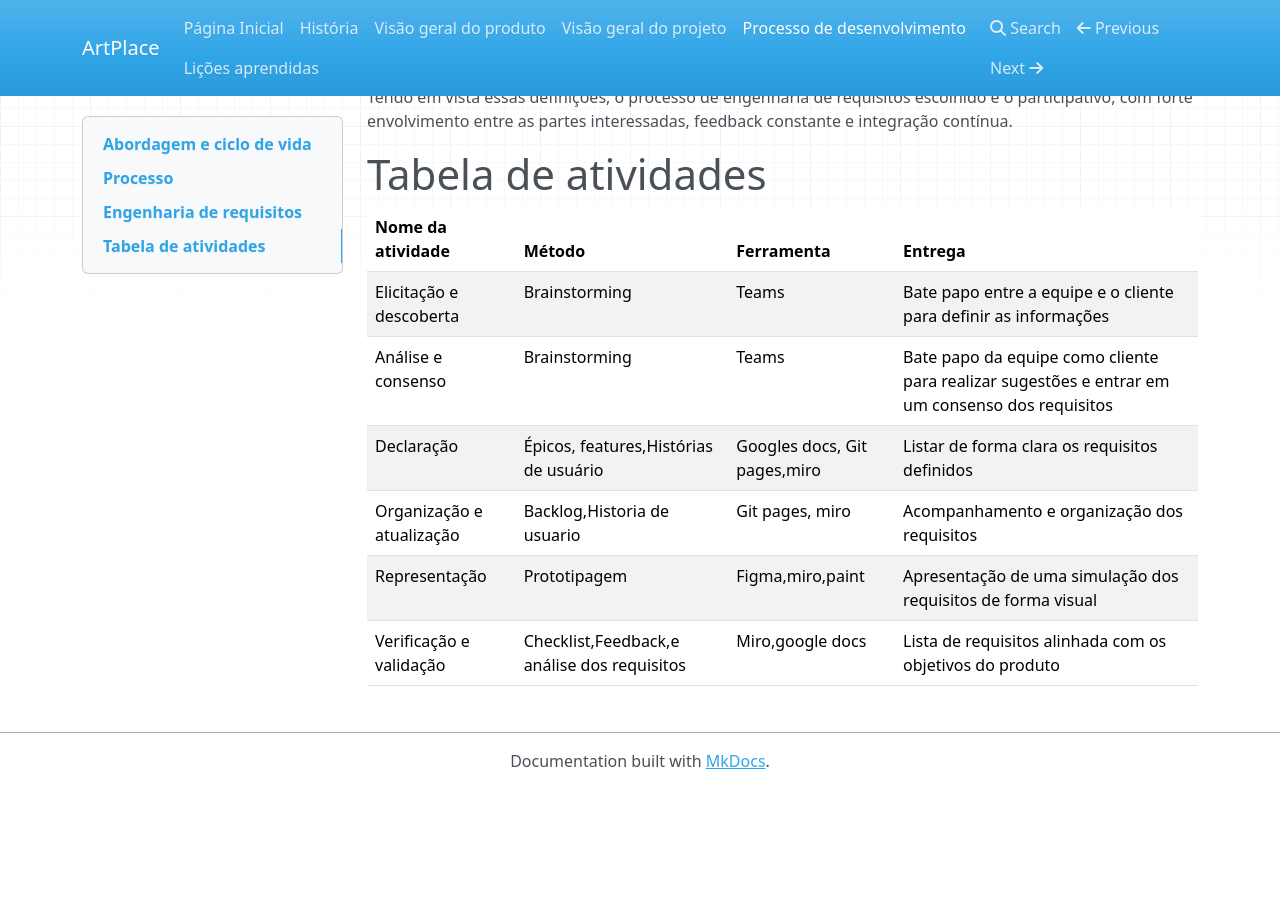
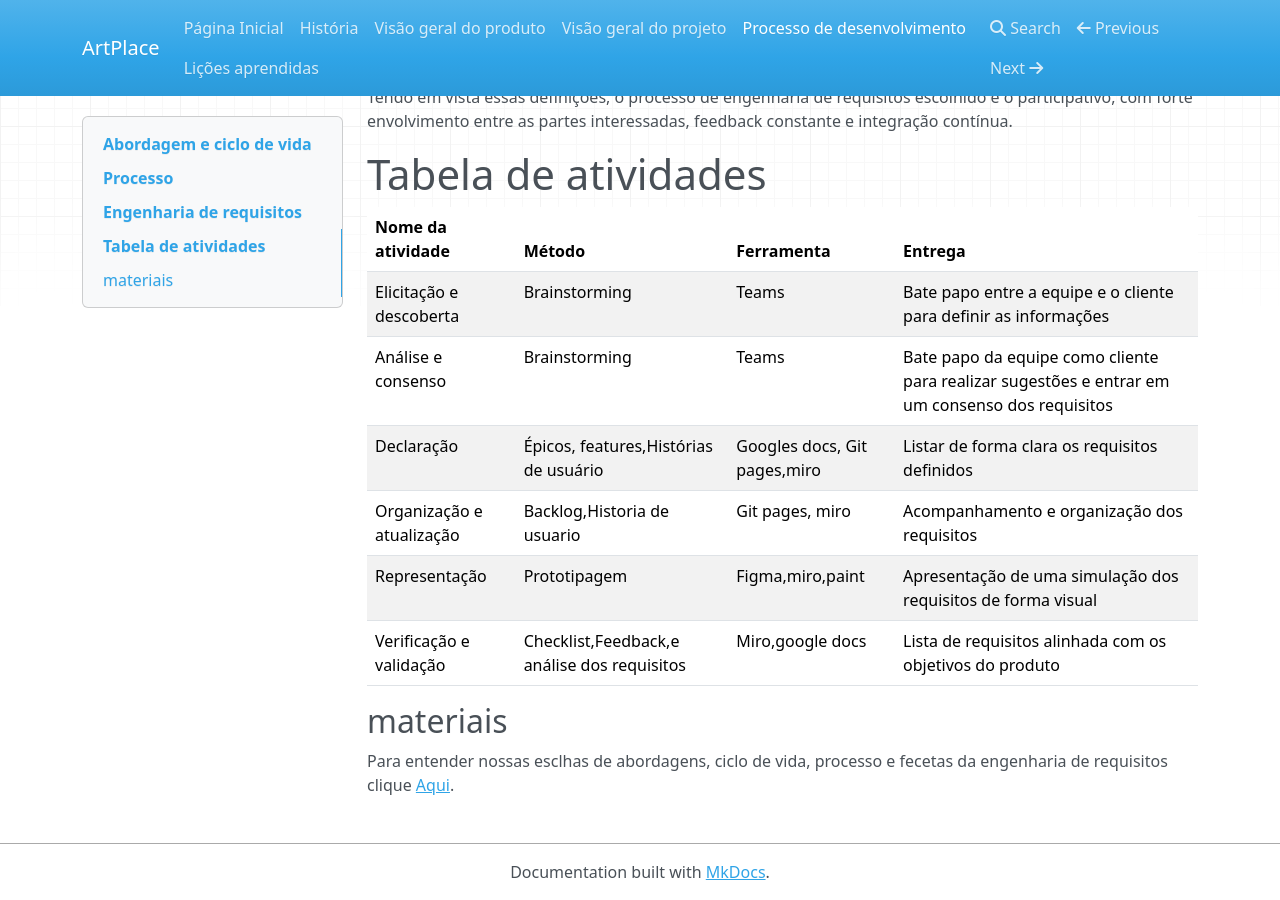
Before and after one commit to mdsreq-fga-unb/2023.2-ArtPlace, an MkDocs documentation site: the page built from docs/processo.md, in a window 1280 px wide and 900 px high, scrolled down 4391 px. Built offline with MkDocs 1.6.1, drawn with Linux system fonts in a browser that asks for light colours; nearby versions of some CDN libraries; before the commit the page ends 5180 px from its top, so only the background shows below that.

Commit message:
Update processo.md

```diff
--- a/docs/processo.md
+++ b/docs/processo.md
@@ -127,3 +127,7 @@
 | Organização e atualização | Backlog,Historia de usuario | Git pages, miro | Acompanhamento e organização dos requisitos |
 | Representação | Prototipagem | Figma,miro,paint | Apresentação de uma simulação dos requisitos de forma visual |
 | Verificação e validação | Checklist,Feedback,e análise dos requisitos | Miro,google docs | Lista de requisitos alinhada com os objetivos do produto |
+
+## materiais
+
+Para entender nossas esclhas de abordagens, ciclo de vida, processo e fecetas da engenharia de requisitos clique [Aqui](https://www.canva.com/design/DAFvevC6f3Q/ASfVgNZw5fJUGiSlEAoCIQ/edit?referrer=powerpoint-alternative-landing-page).
```
